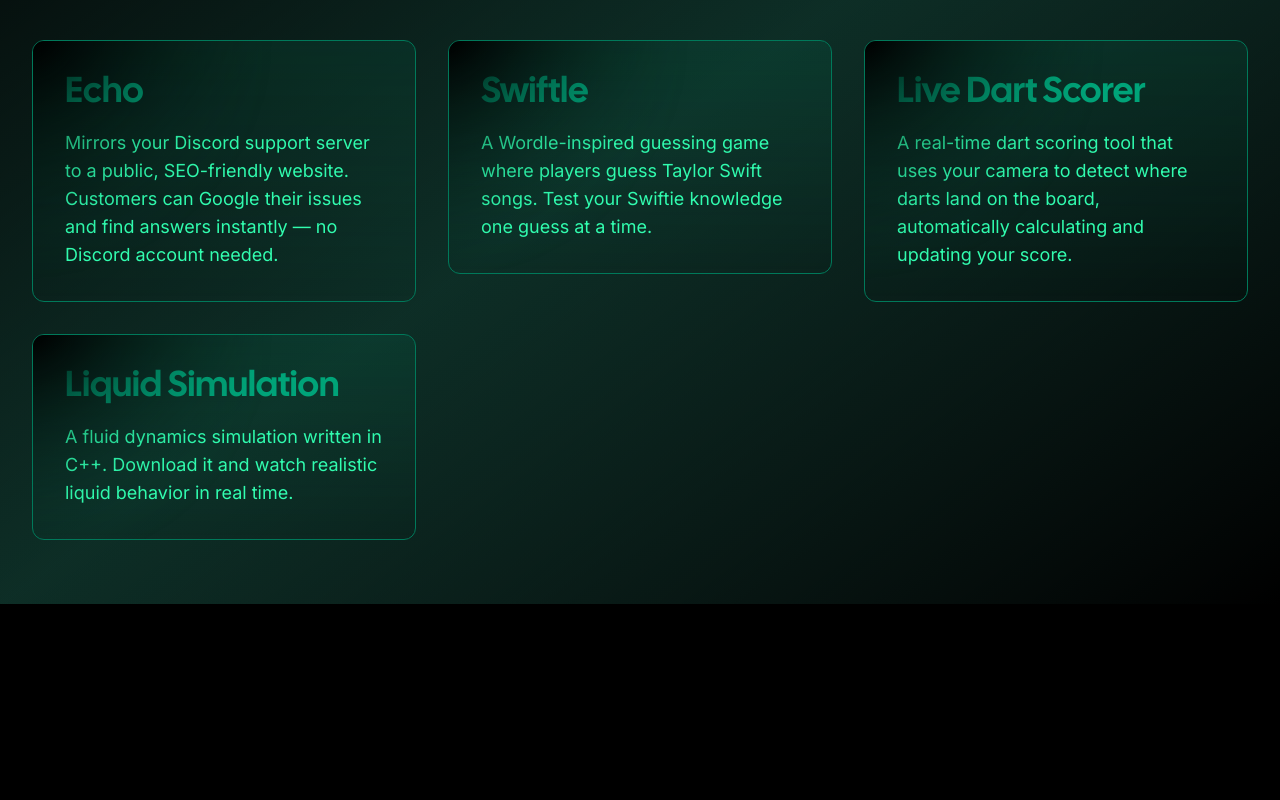
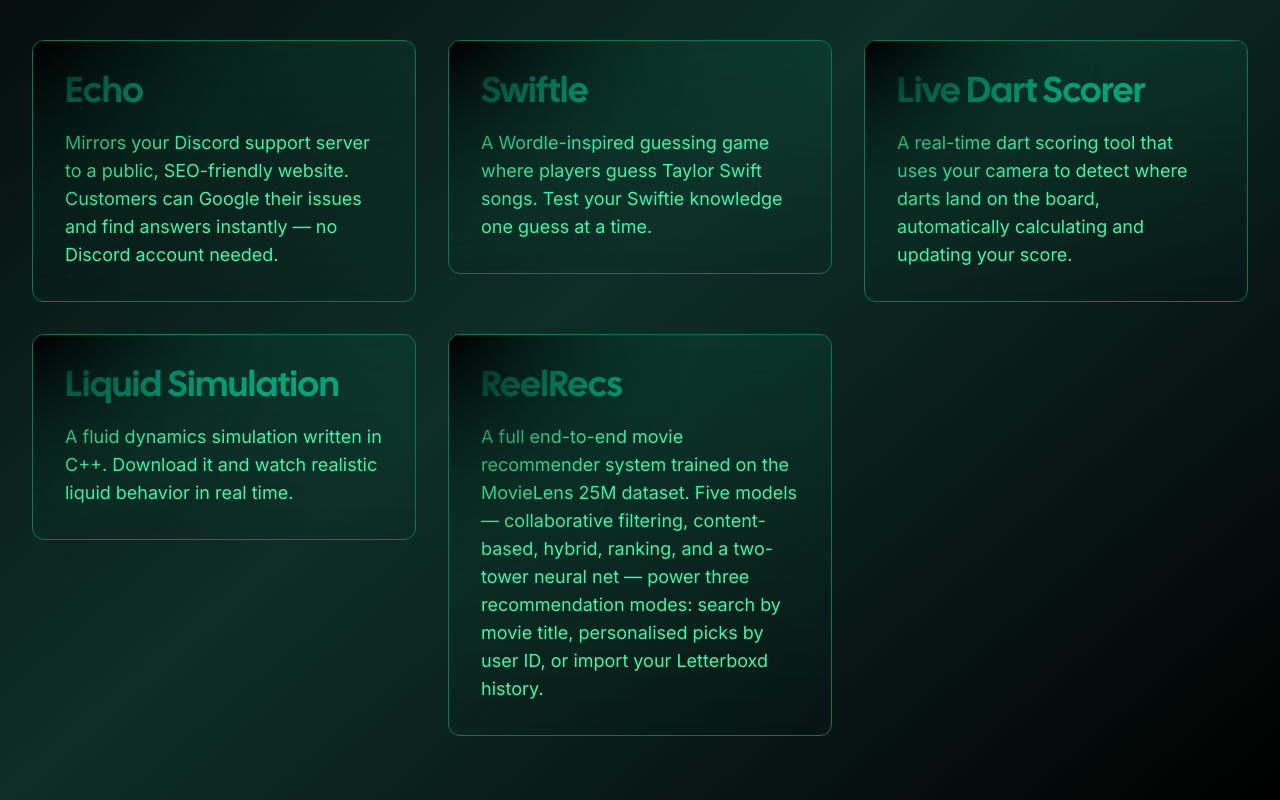
Before and after one commit to OlofLindber9/mallardwebsite, a Next.js app: page /projects in a window 1280 px wide. Shown: the part 313-1113 px from the top of the page. Before the commit the page ends 917 px from the top, so only its background shows below. Built offline with nearby package versions, Linux system fonts and the light colour scheme; no server answers; what tailwindcss-debug-screens would draw is missing.

Commit message:
added reelrecs

```diff
--- a/app/projects/page.tsx
+++ b/app/projects/page.tsx
@@ -23,6 +23,11 @@ const projects = [
     title: "Liquid Simulation",
     description: "A fluid dynamics simulation written in C++. Download it and watch realistic liquid behavior in real time.",
     href: "https://liquidsimulation.mallard.business/",
+  },
+  {
+    title: "ReelRecs",
+    description: "A full end-to-end movie recommender system trained on the MovieLens 25M dataset. Five models — collaborative filtering, content-based, hybrid, ranking, and a two-tower neural net — power three recommendation modes: search by movie title, personalised picks by user ID, or import your Letterboxd history.",
+    href: "https://oloflindber9-reelrecs.hf.space/",
   },
 ];
 
```
